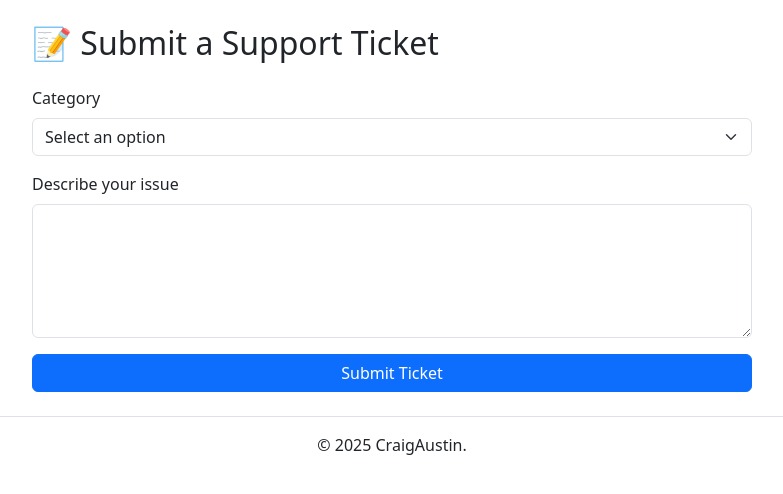
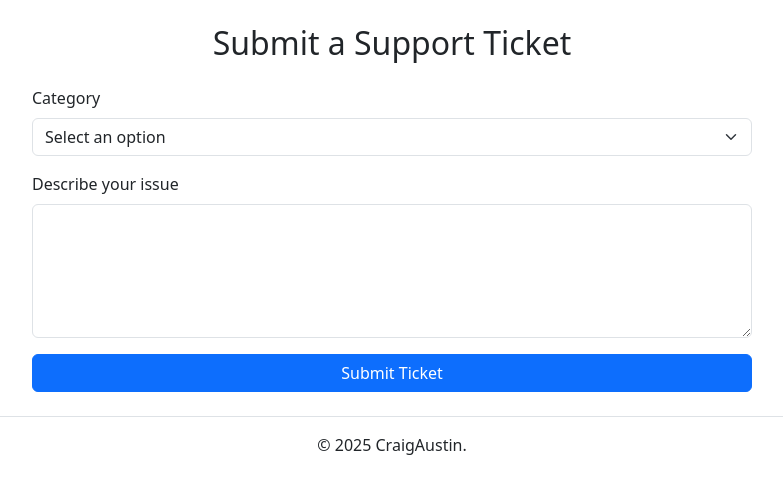
Before and after one commit to mr-aust1n/milestone-project-three, a Flask app: page /submit_ticket in a window 1280 px wide. Shown: the part 56-550 px from the top of the page, without its empty margins (248-1031 px from the left). Run offline with Flask 3, Linux system fonts and the light colour scheme; a user stored in the database is signed in; some libraries are stand-ins or nearby versions.

Commit message:
FIX Submit Ticket
Added aria labels and made it semantic

```diff
--- a/templates/submit_ticket.html
+++ b/templates/submit_ticket.html
@@ -3,13 +3,19 @@
 {% block title %}Submit Ticket{% endblock %}
 
 {% block content %}
-<div class="container">
+<main role="main" aria-labelledby="submit-ticket-heading">
+    <section class="container" aria-label="Support Ticket Submission Section">
         <div class="row justify-content-center">
             <div class="col-lg-8 col-md-10">
-            <h2 class="mb-4">📝 Submit a Support Ticket</h2>
+                <header class="mb-4 text-center">
+                    <h2 id="submit-ticket-heading">Submit a Support Ticket</h2>
+                </header>
 
-            <form method="POST" action="{{ url_for('submit_ticket') }}">
-                <div class="mb-3">
+                <form method="POST" action="{{ url_for('submit_ticket') }}" aria-label="Support Ticket Form">
+                    <fieldset>
+                        <legend class="visually-hidden">Ticket Details</legend>
+
+                        <section class="mb-3">
                             <label for="category" class="form-label">Category</label>
                             <select name="category" id="category" class="form-select" required>
                                 <option value="" disabled selected>Select an option</option>
@@ -20,16 +26,22 @@
                                 <option>Social Media Post</option>
                                 <option>Other</option>
                             </select>
-                </div>
+                        </section>
 
-                <div class="mb-3">
+                        <section class="mb-3">
                             <label for="description" class="form-label">Describe your issue</label>
-                    <textarea name="description" id="description" class="form-control" rows="5" required></textarea>
-                </div>
+                            <textarea name="description" id="description" class="form-control" rows="5"
+                                required></textarea>
+                        </section>
 
-                <button type="submit" class="btn btn-primary w-100">Submit Ticket</button>
+                        <section>
+                            <button type="submit" class="btn btn-primary w-100"
+                                aria-label="Submit your support ticket">Submit Ticket</button>
+                        </section>
+                    </fieldset>
                 </form>
             </div>
         </div>
-</div>
+    </section>
+</main>
 {% endblock %}
```
Lines whose indentation alone changed are shown as unchanged.
